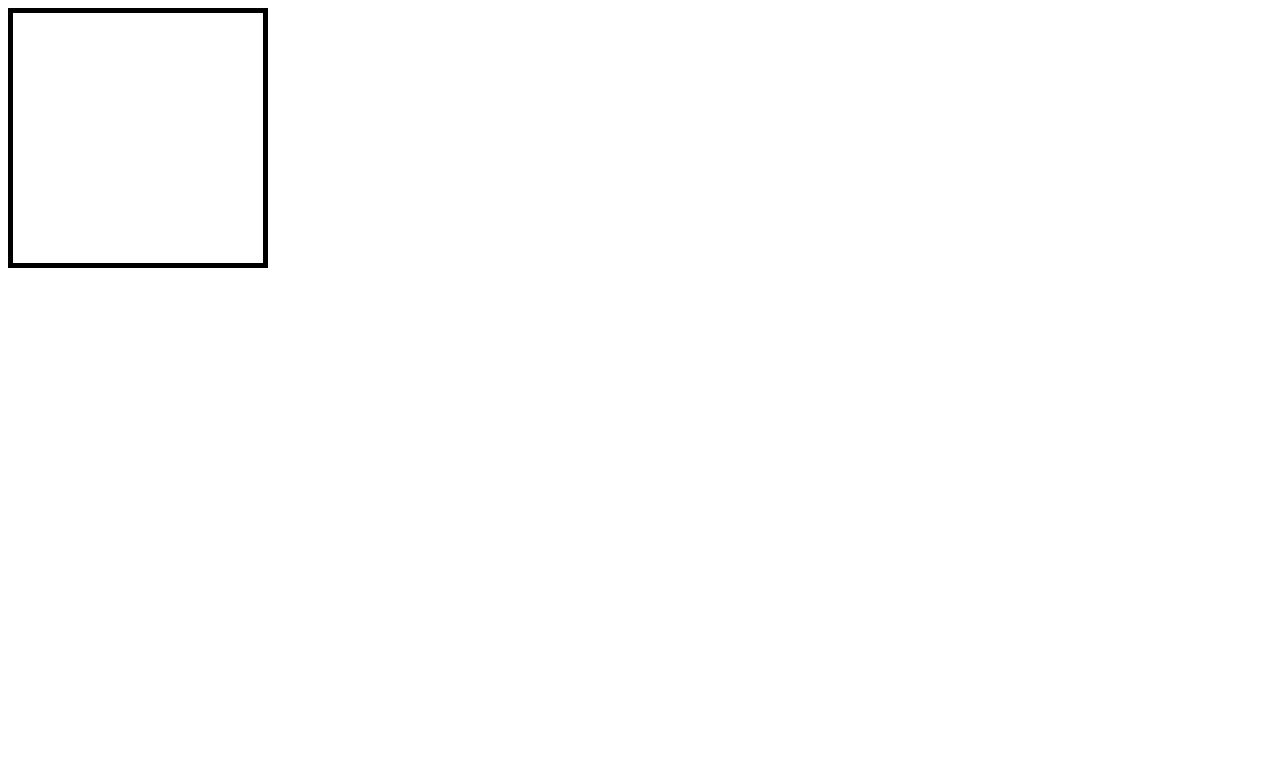
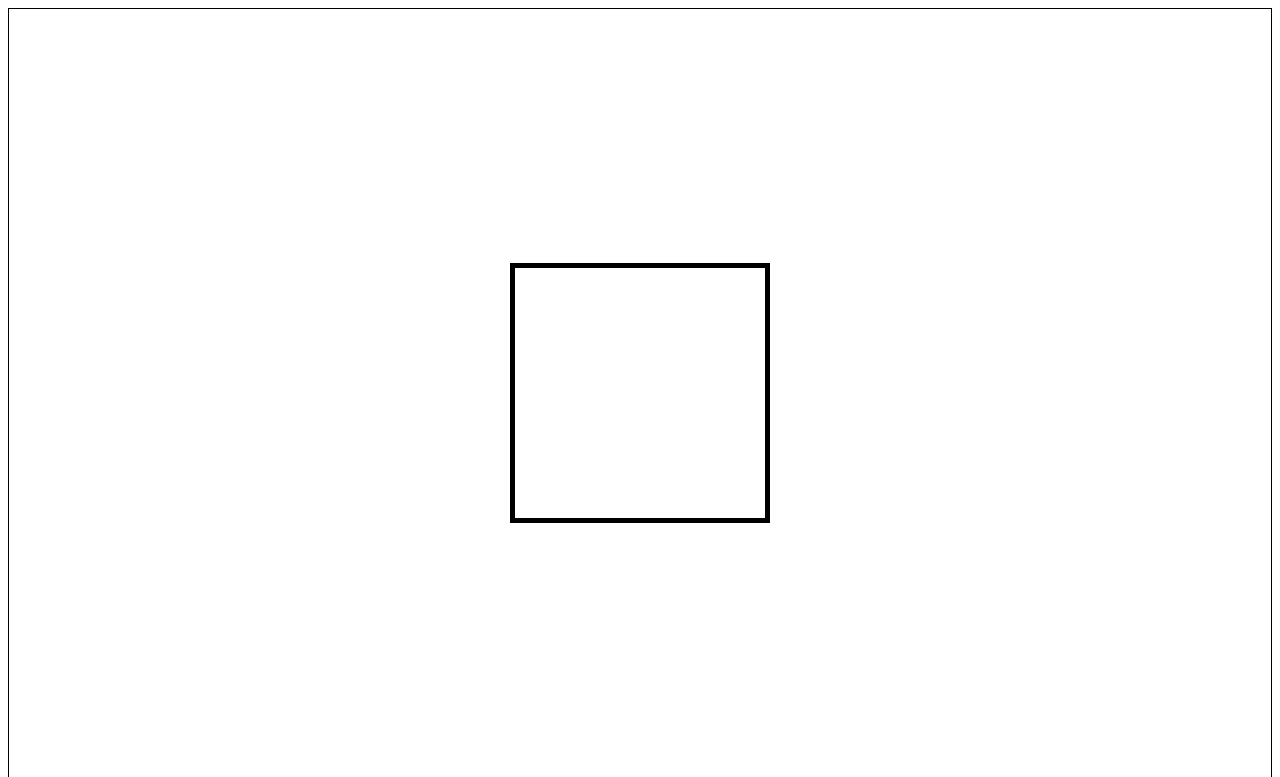
Before and after one commit to robertkampen/Vit-28May2020, a plain HTML site: page index.html in a window 1280 px wide. Shown: the top 777 px of the page. Drawn offline with Linux system fonts and the light colour scheme.

Commit message:
centered squre

```diff
--- a/index.html
+++ b/index.html
@@ -9,8 +9,9 @@
 </head>
 
 <body>
-    <div class="square"></div>
-    <div id="lemons"></div>
+    <div id="container">
+        <div class="square"></div>
+    </div>
 </body>
 
 </html>
--- a/style.css
+++ b/style.css
@@ -3,3 +3,12 @@
     width: 250px;
     border: 5px solid black;
 }
+
+#container {
+    border: 1px solid black;
+    height: 96vh;
+    display: flex;
+    flex-direction: row;
+    justify-content: center;
+    align-items: center;
+}
```
